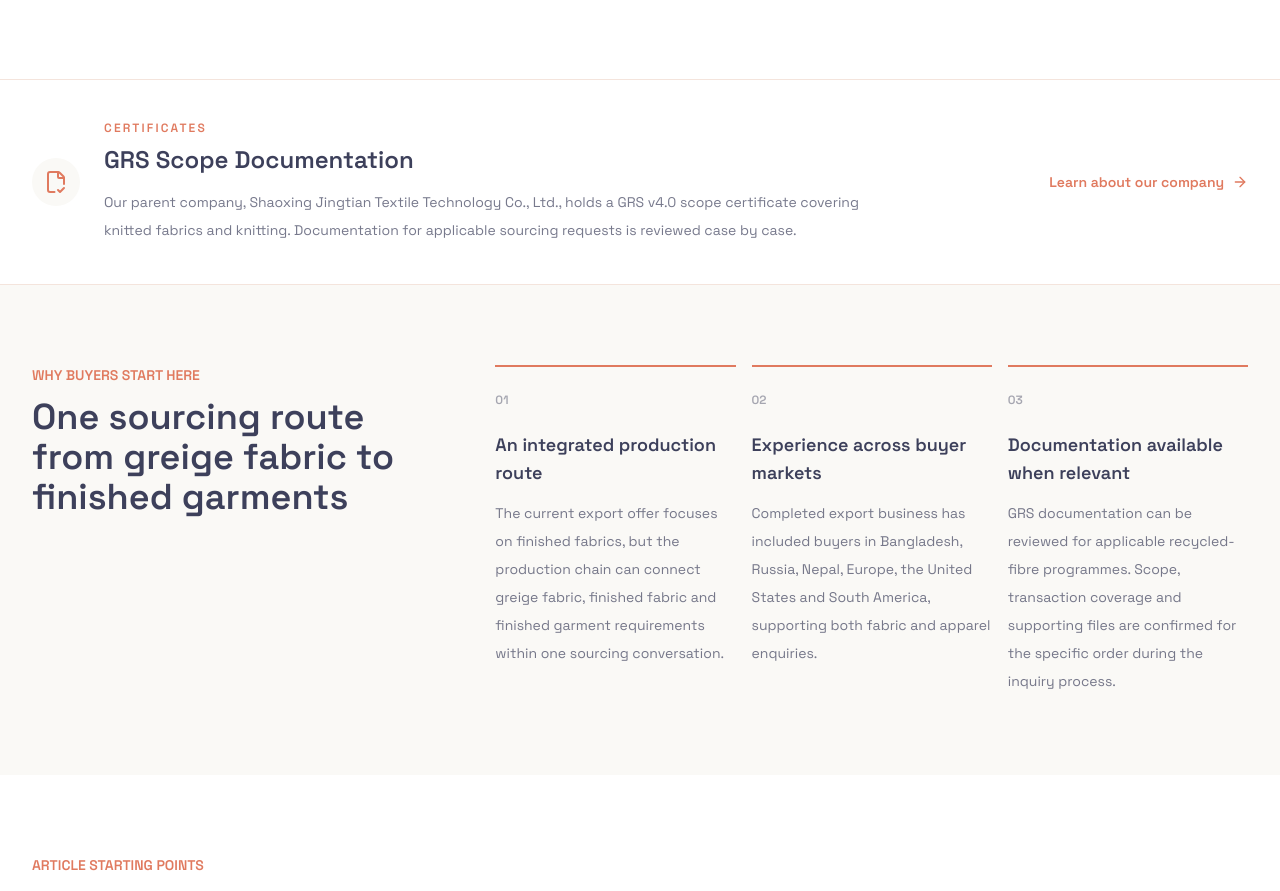
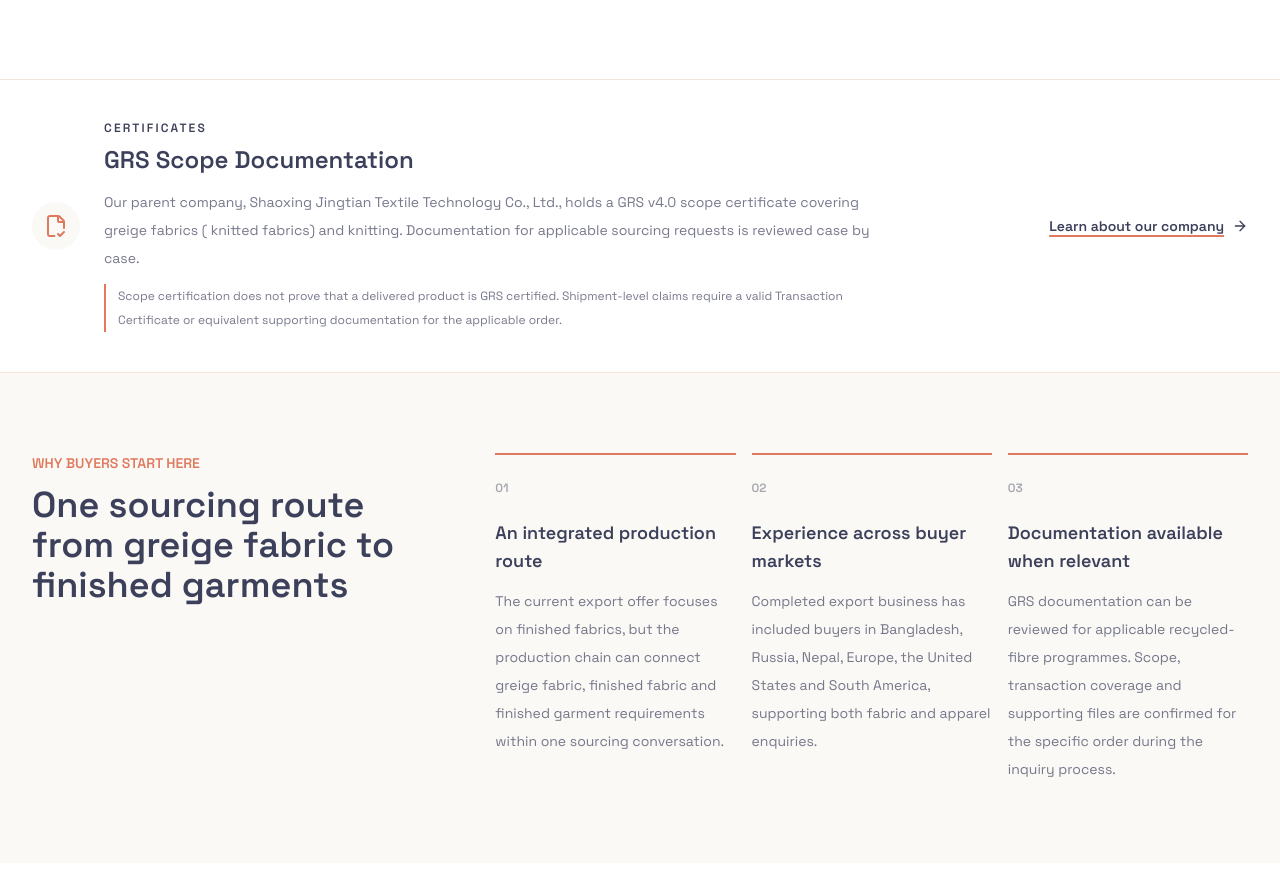
Before and after one commit to HCGLHF/Orange-site, a Next.js app: page / in a window 1280 px wide. Shown: the part 1440-2331 px from the top of the page. Built offline with nearby package versions, Linux system fonts and the light colour scheme.

Commit message:
fix: clarify homepage GRS evidence boundary

```diff
--- a/components/company/HomeCertificateSection.tsx
+++ b/components/company/HomeCertificateSection.tsx
@@ -16,7 +16,7 @@ export function HomeCertificateSection() {
           <FileCheck2 className="h-6 w-6" aria-hidden />
         </div>
         <div>
-          <p className="text-xs font-semibold uppercase tracking-[0.18em] text-brand-orange">
+          <p className="text-xs font-semibold uppercase tracking-[0.18em] text-brand-charcoal">
             Certificates
           </p>
           <h2
@@ -28,14 +28,18 @@ export function HomeCertificateSection() {
           <p className="mt-3 max-w-3xl text-sm leading-7 text-brand-charcoal/70">
             Our parent company, {companyRelationship.parentCompany}, holds a{" "}
             {certificationEvidence.shortName} v{certificationEvidence.version}{" "}
-            scope certificate covering {certificationEvidence.productDetail.toLowerCase()} and{" "}
+            scope certificate covering {certificationEvidence.productCategory.toLowerCase()} ({" "}
+            {certificationEvidence.productDetail.toLowerCase()}) and{" "}
             {certificationEvidence.process.toLowerCase()}. Documentation for applicable sourcing
             requests is reviewed case by case.
+          </p>
+          <p className="mt-3 max-w-3xl border-l-2 border-brand-orange pl-3 text-xs leading-6 text-brand-charcoal/70">
+            {certificationEvidence.qualification}
           </p>
         </div>
         <Link
           href="/about"
-          className="inline-flex items-center gap-2 text-sm font-semibold text-brand-orange hover:underline"
+          className="inline-flex items-center gap-2 text-sm font-semibold text-brand-charcoal underline decoration-brand-orange decoration-2 underline-offset-4 hover:text-brand-orange focus-visible:outline-none focus-visible:ring-2 focus-visible:ring-brand-orange focus-visible:ring-offset-4"
         >
           Learn about our company
           <ArrowRight className="h-4 w-4" aria-hidden />
```
Also changed, not shown: 1 other file (tests, documents, lock files or other folders).
